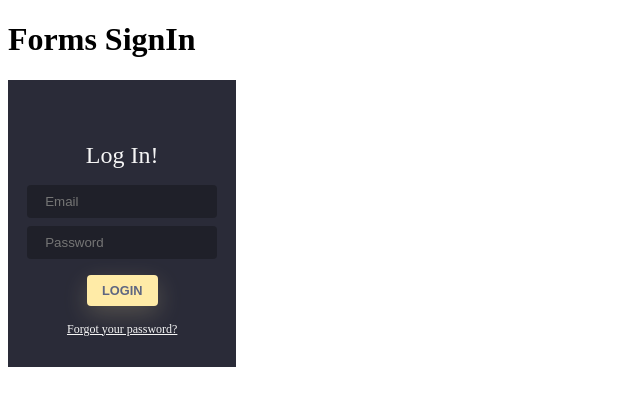
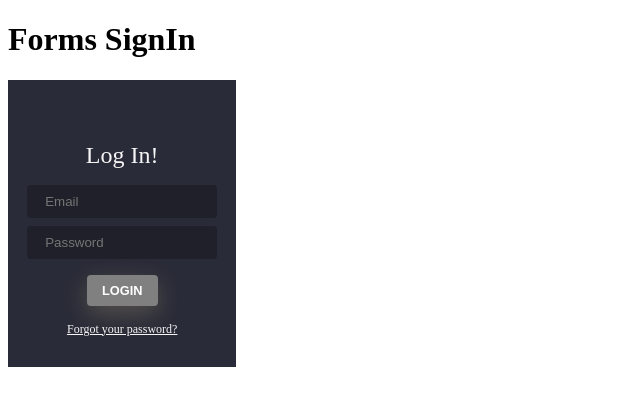
Before and after one commit to sole-arguello/proyectoDeClases, an Angular app in the folder clase4/: page / in a window 1280 px wide. Shown: the top 406 px of the page, without its empty margins (0-640 px from the left). Built offline with nearby package versions, Linux system fonts and the light colour scheme.

Commit message:
coloco al css y el boton disable

```diff
--- a/clase4/src/app/signin/signin.component.css
+++ b/clase4/src/app/signin/signin.component.css
@@ -53,6 +53,11 @@
     box-shadow: 0 8px 24px 0 rgb(255 235 167 / 20%);
     transition: all .3s ease-in-out;
    }
+   .btn:disabled{
+    background-color: gray;
+    color: white;
+    cursor: not-allowed;
+   }
 
    .btn-link {
     color: #f5f5f5;
--- a/clase4/src/app/signin/signin.component.html
+++ b/clase4/src/app/signin/signin.component.html
@@ -11,7 +11,7 @@
             placeholder="Email" class="input-field"
             name="email" type="email"
 
-            ngModel
+            ngModel required
 
         >
       </div>
@@ -27,7 +27,8 @@
         ngModel
         >
       </div>
-      <button class="btn" type="submit" (click)="submit(myForm)">Login</button>
+      <button class="btn" type="submit" (click)="submit(myForm)"
+      [disabled]="myForm.status ===  'INVALID'">Login</button>
 
 
       <a href="#" class="btn-link">Forgot your password?</a>
```
